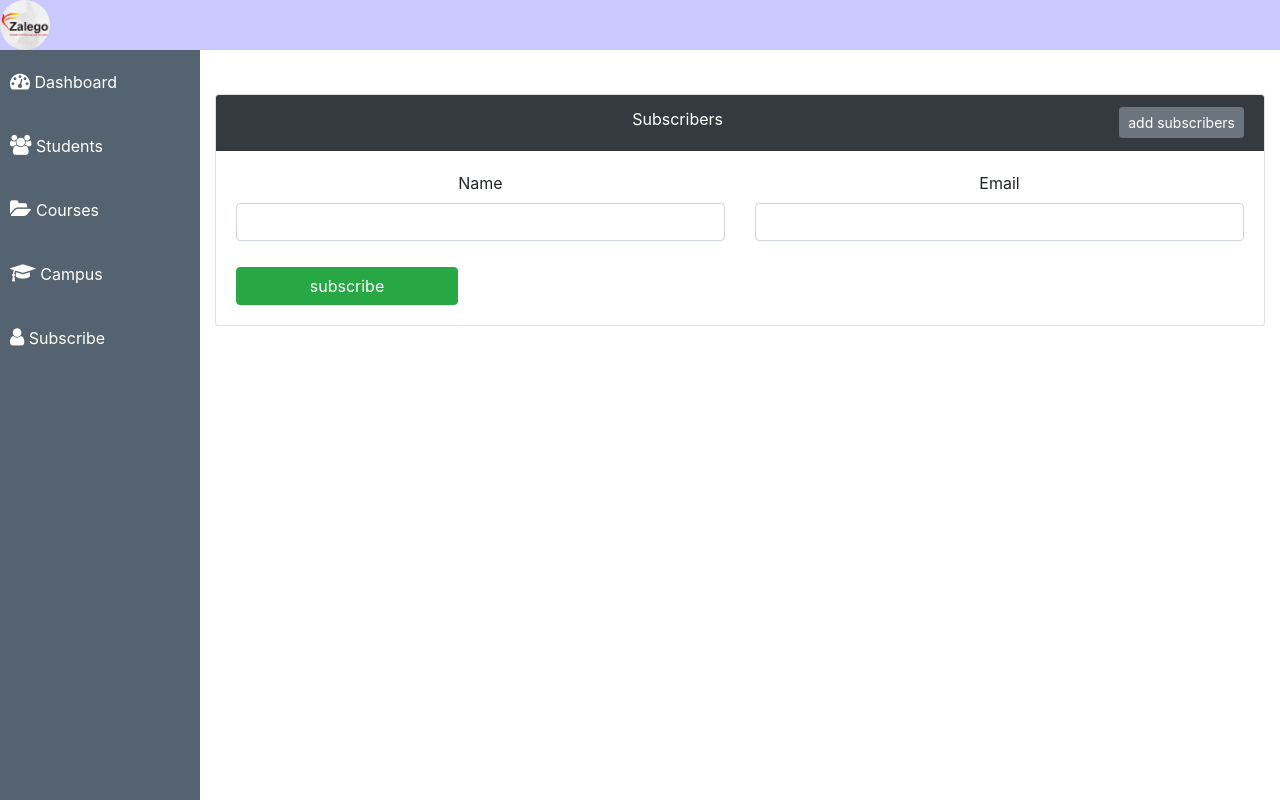
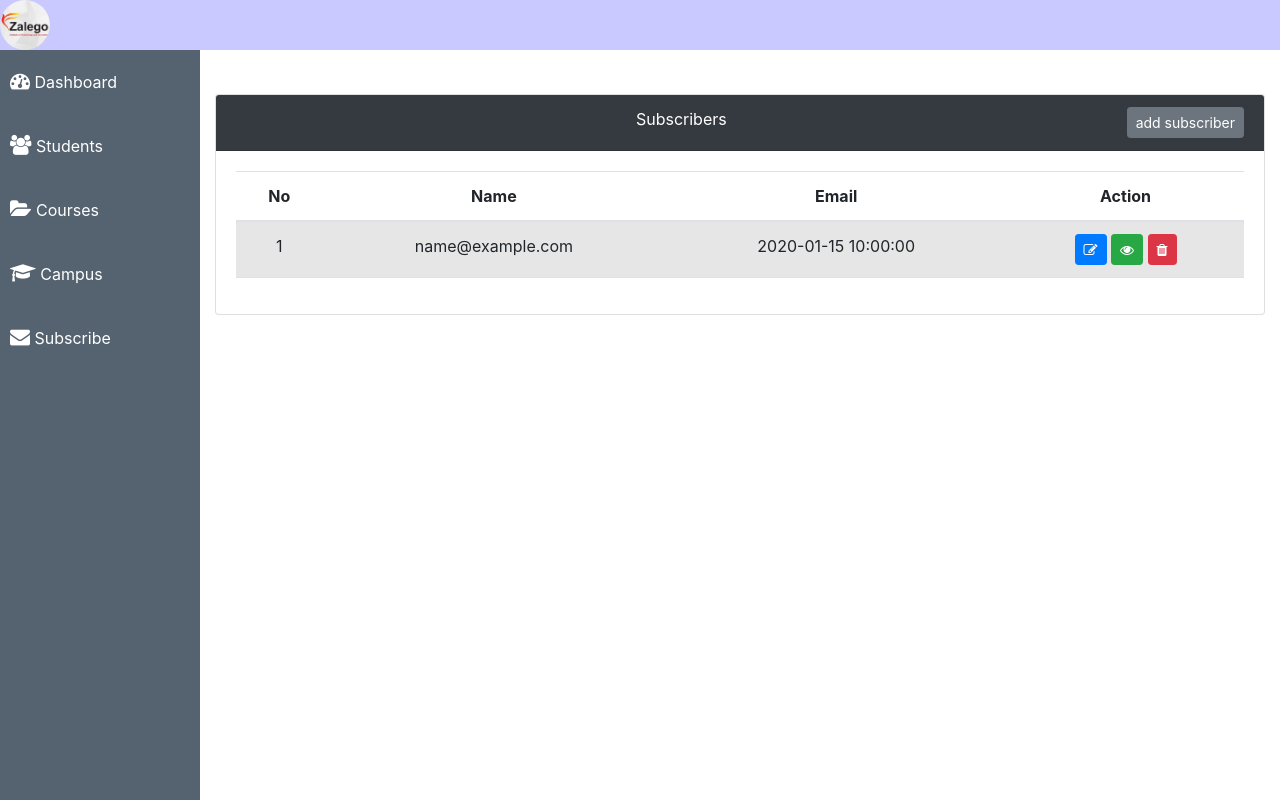
Before and after one commit to Churchill-2194/adminDashboard, a PHP site: page /subscribers.php in a window 1280 px wide. Run offline with PHP 8.4, Linux system fonts and the light colour scheme; tables that the repository leaves empty or names only in its code hold one stand-in row (values such as "Sample post").

Commit message:
updating adminDashboard/delete button

```diff
--- a/includes/sidebar.php
+++ b/includes/sidebar.php
@@ -25,8 +25,8 @@
 				   </a>
 				</li>
 
-				<li><a href="subscriptions.php">
-                         <span><i class="fa fa-user"></i></span>
+				<li><a href="subscribers.php">
+                         <span><i class="fa fa-envelope"></i></span>
 						 <span>Subscribe</span>
 				    </a>
 
--- a/students.php
+++ b/students.php
@@ -56,10 +56,10 @@
                                                   <a href="editStudents.php?id=<?php echo $row['id']?>" class="btn btn-primary btn-sm">
                                                      <i class="fa fa-edit"></i>
                                                   </a>
-                                                  <a href="" class="btn btn-success btn-sm">
+                                                  <a href="viewStudents.php?id=<?php echo$row['id']?>" class="btn btn-success btn-sm">
                                                       <i class="fa fa-eye"></i>
                                                   </a>
-                                                  <a href="" class="btn btn-danger btn-sm">
+                                                  <a href="deleteUser.php?id=<?php echo$row['id']?>" class="btn btn-danger btn-sm">
                                                      <i class="fa fa-trash"></i>
                                                   </a>
                                               </td>
--- a/subscribers.php
+++ b/subscribers.php
@@ -10,27 +10,12 @@
     require_once('includes/header.php');
 	require_once('includes/sidebar.php');
 
-    // submit user data to database
-    // 1 db connection
+    // fetch all user records
+    // 1. database connection
     require_once('dbconnection.php');
+    $fetchEnrolledStudents=mysqli_query($conn,"SELECT * FROM subscribers");
+	?>
 
-    if(isset($_POST['submitSubscribers'])){
-    // 2 fetch from data
-    $name=$_POST["name"];
-    $email=$_POST["email"];
-
-    //3. SQL Query to insert data to database
-    $queryData=mysqli_query($conn,"INSERT INTO subscribers2(name,email)
-    VALUES('$name','$email')");
-    //4.check if data inserted
-    if($queryData){
-        echo "Data submitted successfully";
-    }
-    else{
-        echo "Error";
-    }
-    }
-	?>
 
 	<div class="main-content">
 		<div class="container-fluid">
@@ -38,33 +23,43 @@
 				<div class="col-lg-12">
 					<div class="card">
                         <div class="card-header bg-dark text-white text-center">
-						    <span>Subscribers</span>
+						    <span> Subscribers</span>
                             <span class="float-right">
-                                <a href="addubscribers.php" class="btn btn-secondary btn-sm">add subscribers</a>
+                                <a href="addSubscribers.php" class="btn btn-secondary btn-sm">add subscriber</a>
                             </span>
 					    </div>
                         <div class="card-body">
-                            <form action="subscribers.php" method="post">
-                                <div class="row">
-                                    <div class="col-lg-6">
-                                        <div class="form-group">
-                                            <label for="name">Name</label>
-                                            <input type="text" class="form-control" name="name" id="">
-                                        </div>
-                                    </div>
-                                    <div class="col-lg-6">
-                                        <div class="form-group">
-                                            <label for="email">Email</label>
-                                            <input type="email" class="form-control" name="email" id="">
-                                        </div>
-                                    </div>
-                                </div>
+                            <table class="table table-striped table-hover">
+                                <thead>
+                                    <tr>
+                                        <th>No</th>
+                                        <th>Name</th>
+                                        <th>Email</th>
+                                        <th>Action</th>
+                                    </tr>
+                                </thead>
+                                <tbody>
+                                    <?php while($row = mysqli_fetch_array($fetchEnrolledStudents)) { ?>
+                                        <tr>
+                                              <td><?php echo $row['id']?></td>
+                                              <td><?php echo $row['email']?></td>
+                                              <td><?php echo $row['created_at']?></td>
+                                              <td>
+                                                  <a href="editStudents.php?id=<?php echo $row['id']?>" class="btn btn-primary btn-sm">
+                                                     <i class="fa fa-edit"></i>
+                                                  </a>
+                                                  <a href="" class="btn btn-success btn-sm">
+                                                      <i class="fa fa-eye"></i>
+                                                  </a>
+                                                  <a href="" class="btn btn-danger btn-sm">
+                                                     <i class="fa fa-trash"></i>
+                                                  </a>
+                                              </td>
+                                        </tr>
 
-
-                                <div class="row col-lg-3">
-                                    <button type="submit" class="btn btn-success" name="submitSubscribers">subscribe</button>
-                                </div>
-                            </form>
+                                     <?php } ?>
+                                </tbody>
+                            </table>
                         </div>
                     </div>
 				</div>
```
Also changed, not shown: addSubscribers.php (+9 -2 lines), deleteUser.php (added, +15 -0 lines), viewStudents.php (added, +69 -0 lines).
